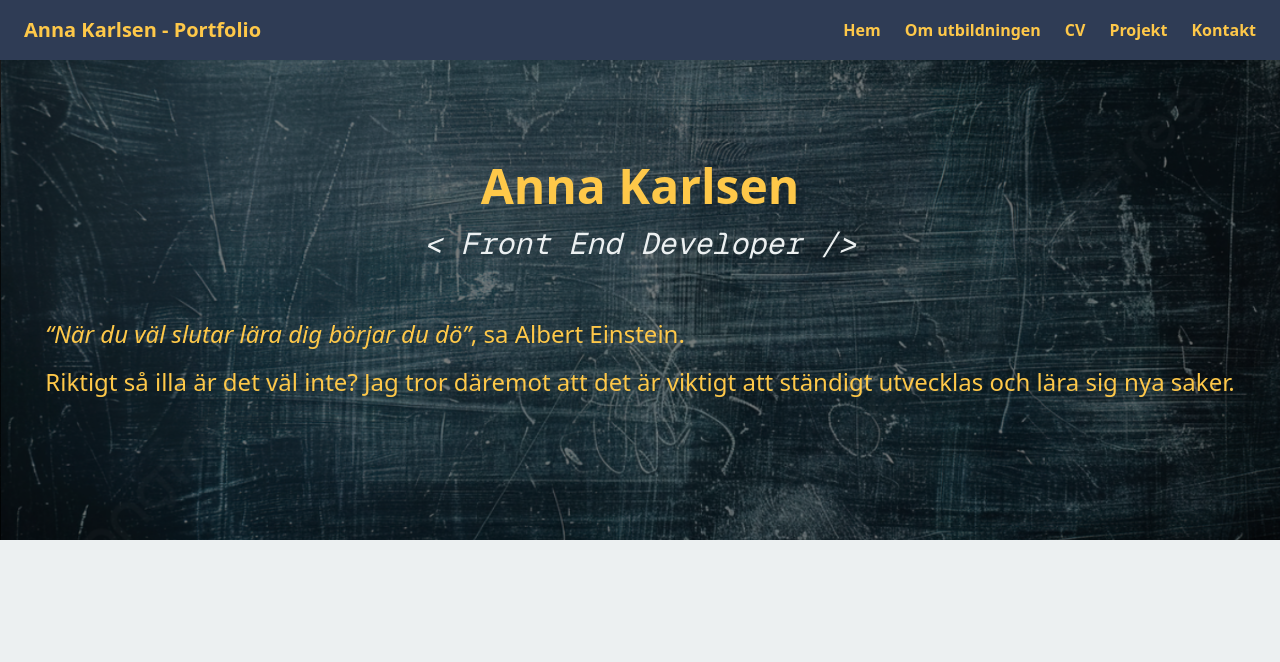
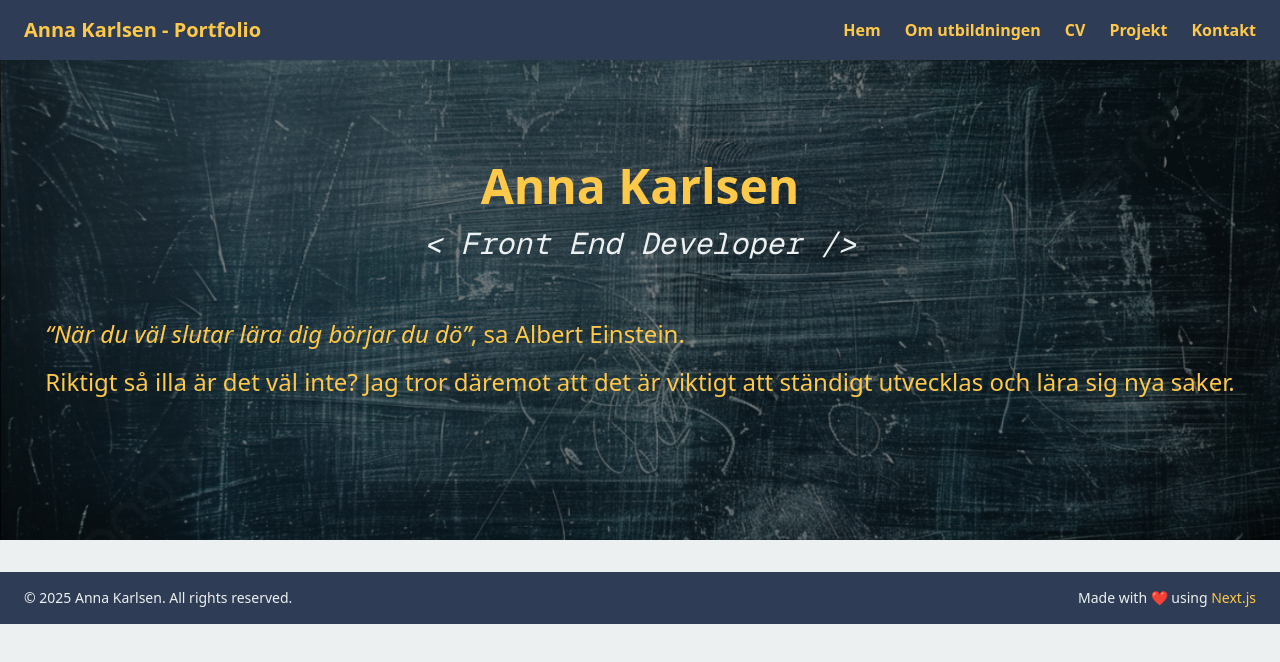
Before and after one commit to annkar73/portfolio-nextjs, a Next.js app: page / in a window 1280 px wide. Shown: the top 662 px of the page. Built offline with nearby package versions, Linux system fonts and the light colour scheme.

Commit message:
add init footer

```diff
--- a/src/app/layout.tsx
+++ b/src/app/layout.tsx
@@ -2,6 +2,7 @@ import type { Metadata } from "next";
 import { Geist, Geist_Mono } from "next/font/google";
 import "./globals.css";
 import Header from "@/components/Header";
+import Footer from "@/components/Footer";
 
 const geistSans = Geist({
   variable: "--font-geist-sans",
@@ -30,6 +31,7 @@ export default function RootLayout({
       >
         <Header />
         {children}
+        <Footer />
       </body>
     </html>
   );
--- a/src/app/page.tsx
+++ b/src/app/page.tsx
@@ -7,7 +7,6 @@ export default function Home() {
       <Hero />
 
       <main className="flex flex-col gap-[32px] row-start-2 items-center max-w-5xl mx-auto px-10 py-4 sm:items-start">
-
       </main>
     </>
 
--- /dev/null
+++ b/src/components/Footer.tsx
@@ -0,0 +1,32 @@
+const Footer = () => {
+    return (
+        <footer
+        className="w-full px-6 py-4 flex justify-between items-center"
+        style={{
+            backgroundColor: "var(--color-foreground)",
+            color: "var(--color-background)",
+        }}
+        >
+        <p className="text-sm">
+            &copy; {new Date().getFullYear()} Anna Karlsen. All rights reserved.
+        </p>
+        <p className="text-sm">
+            Made with{" "}
+            <span role="img" aria-label="heart">
+            ❤️
+            </span>{" "}
+            using{" "}
+            <a
+            href="https://nextjs.org/"
+            target="_blank"
+            rel="noopener noreferrer"
+            className="text-[var(--color-accent)] hover:underline"
+            >
+            Next.js
+            </a>
+        </p>
+        </footer>
+    );
+}
+
+export default Footer;
```
Also changed, not shown: src/components/ToggleSwitch.tsx (added).
